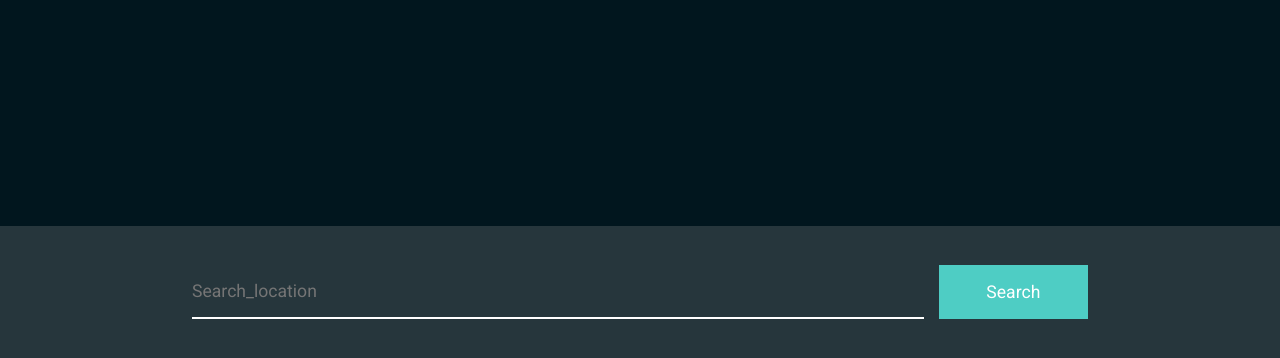
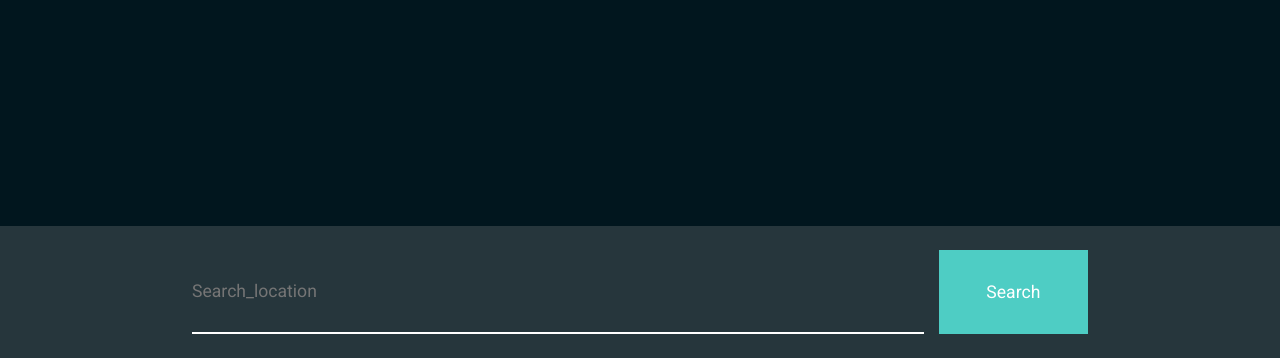
Before and after one commit to saikaranpraveen/weather-app, a plain HTML site: page index.html in a window 1280 px wide. Shown: the part 442-800 px from the top of the page. Drawn offline with Linux system fonts and the light colour scheme; a web font is replaced by a local one.

Commit message:
Updated padding

```diff
--- a/style.css
+++ b/style.css
@@ -6,7 +6,7 @@
   font-family: "Roboto", sans-serif;
 }
 
-searchbutton{
+#searchbutton{
   padding: 2rem;
 }
 .container {
```
